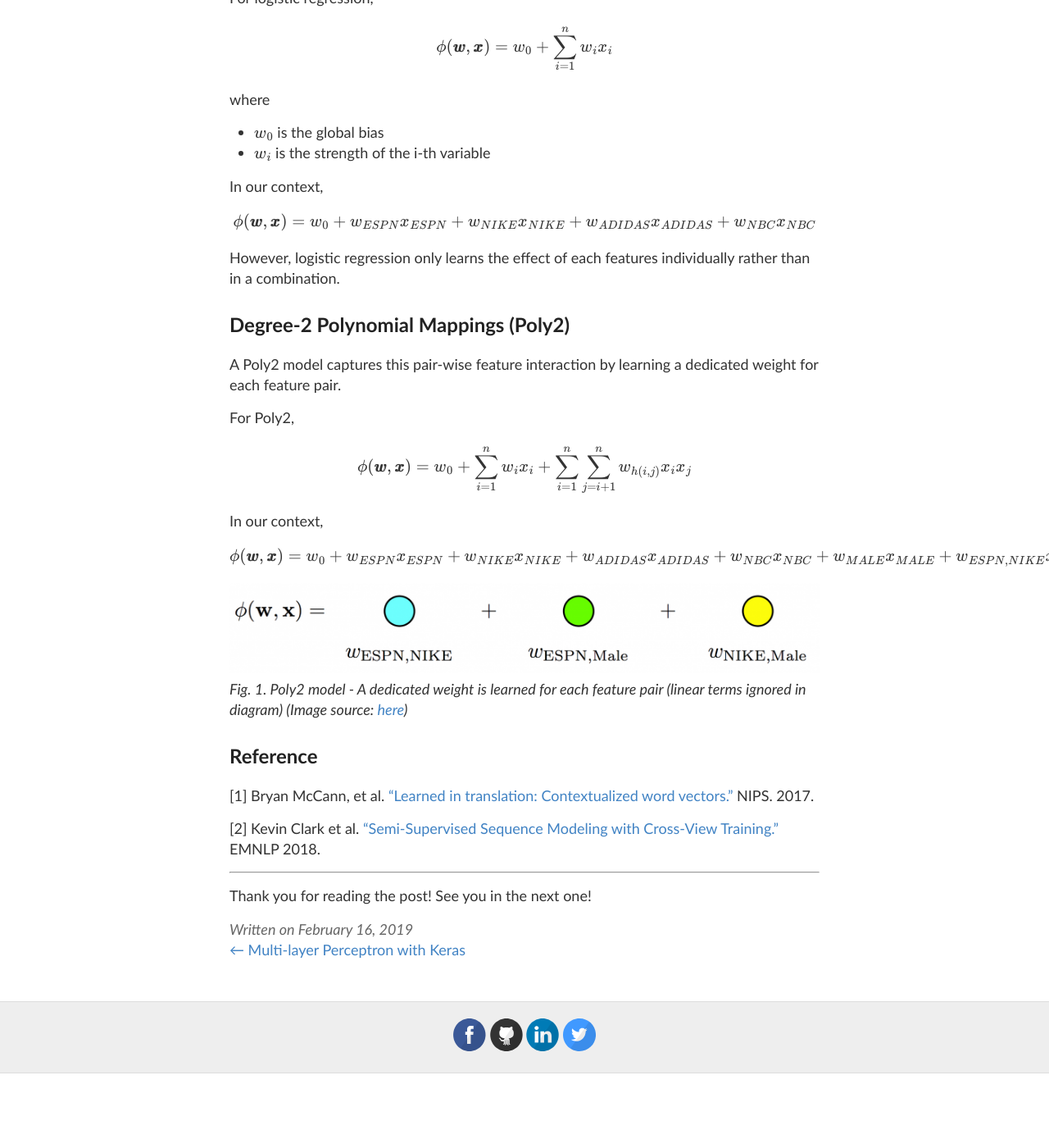
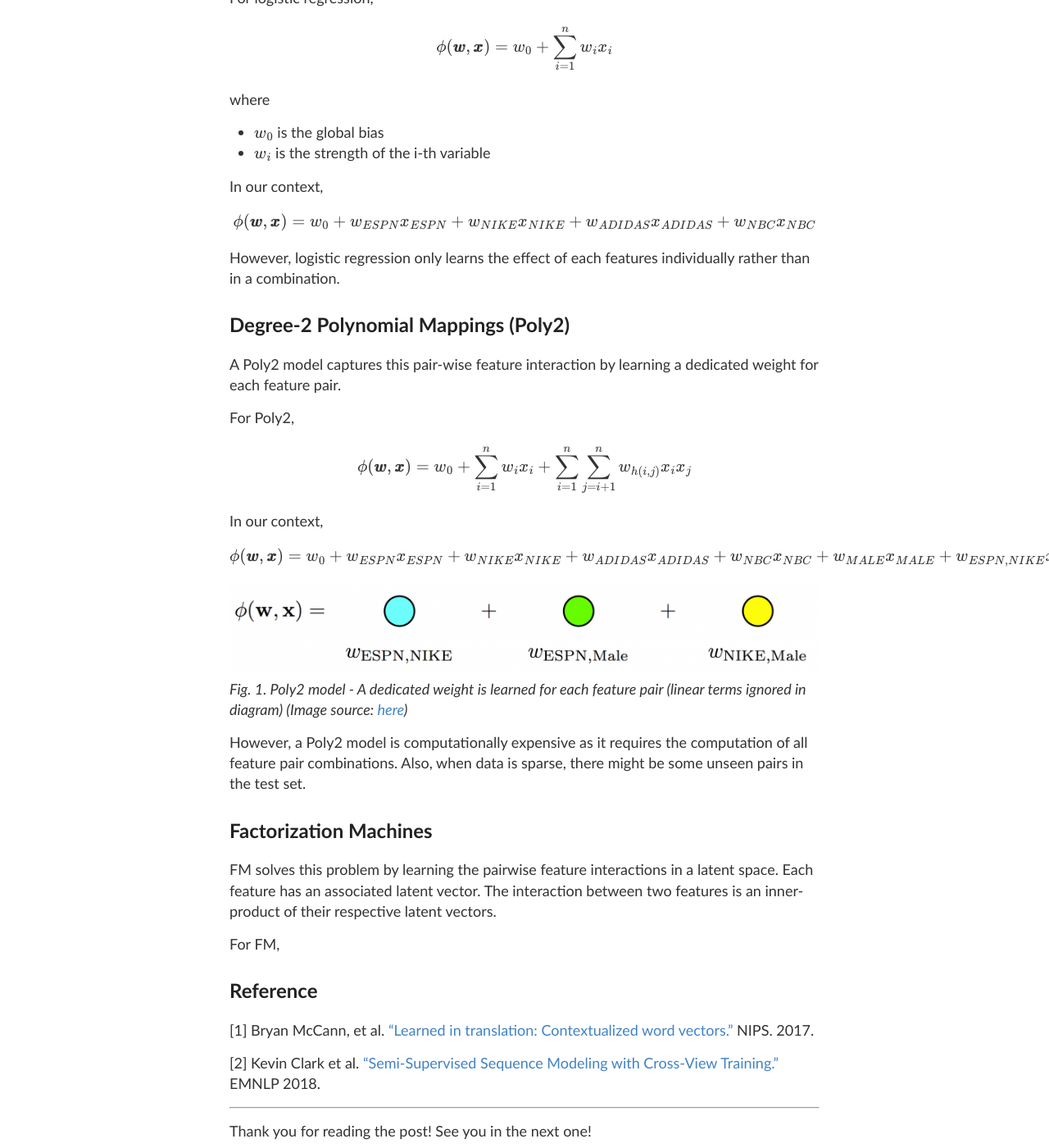
Before and after one commit to wngaw/wngaw.github.io, a Jekyll site: the page built from _posts/2019-02-16-field-aware-factorization-machines-with-xlearn.md, in a window 1280 px wide and 1400 px high, scrolled down 1625 px. Shown: the whole window at 82% size. Built offline with Jekyll 4.4.1, drawn with Linux system fonts in a browser that asks for light colours; formulas are drawn with MathJax 3; before the commit the page ends 2934 px from its top, so only the background shows below that.

Commit message:
fix equation breakline

```diff
--- a/_posts/2019-02-16-field-aware-factorization-machines-with-xlearn.md
+++ b/_posts/2019-02-16-field-aware-factorization-machines-with-xlearn.md
@@ -55,8 +55,7 @@
 
 In our context,
 
-$$\phi(\pmb{w}, \pmb{x}) = \\  w_0 + \\ w_{ESPN}x_{ESPN} + \\  w_{NIKE}x_{NIKE} + \\  w_{ADIDAS}x_{ADIDAS} + \\ w_{NBC}x_{NBC}
-$$
+$$\phi(\pmb{w}, \pmb{x}) = w_0 + w_{ESPN}x_{ESPN} + w_{NIKE}x_{NIKE} + w_{ADIDAS}x_{ADIDAS} + w_{NBC}x_{NBC}$$
 
 However, logistic regression only learns the effect of each features individually rather than in a combination.
 
@@ -70,11 +69,25 @@
 
 In our context,
 
-$$\phi(\pmb{w}, \pmb{x}) = \\  w_0 + \\ w_{ESPN}x_{ESPN} + \\  w_{NIKE}x_{NIKE} + \\  w_{ADIDAS}x_{ADIDAS} + \\ w_{NBC}x_{NBC} + \\ w_{MALE}x_{MALE} +  \\ w_{ESPN, NIKE}x_{ESPN}x_{NIKE} + \\  w_{ESPN, MALE}x_{ESPN}x_{MALE} + ... $$
+$$\phi(\pmb{w}, \pmb{x}) =  w_0 + w_{ESPN}x_{ESPN} + w_{NIKE}x_{NIKE} + w_{ADIDAS}x_{ADIDAS} + w_{NBC}x_{NBC} + w_{MALE}x_{MALE} + w_{ESPN, NIKE}x_{ESPN}x_{NIKE} + w_{ESPN, MALE}x_{ESPN}x_{MALE} + ...$$
 
 ![poly2]({{ '/images/poly2.png' | relative_url }})
 *Fig. 1. Poly2 model - A dedicated weight is learned for each feature pair (linear terms ignored in diagram) (Image source: [here](http://ailab.criteo.com/ctr-prediction-linear-model-field-aware-factorization-machines/))*
 <br />
+
+However, a Poly2 model is computationally expensive as it requires the computation of all feature pair combinations. Also, when data is sparse, there might be some unseen pairs in the test set.
+
+## Factorization Machines
+
+FM solves this problem by learning the pairwise feature interactions in a latent space. Each feature has an associated latent vector. The interaction between two features is an inner-product of their respective latent vectors.
+
+For FM,
+
+
+
+
+
+
 
 
 
```
